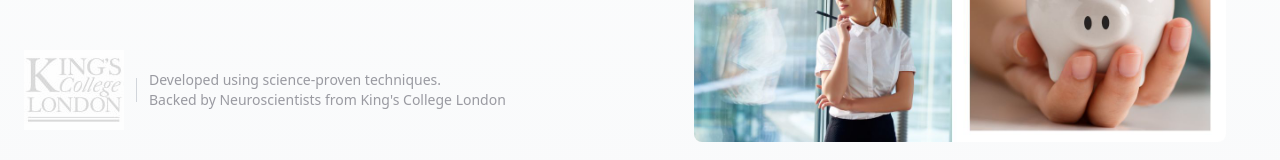
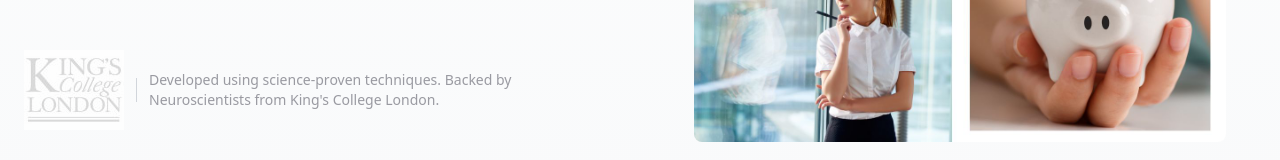
Before and after one commit to guivalerio82/pierce-website, a Next.js app: page / in a window 1280 px wide. Shown: the part 616-776 px from the top of the page. Built offline with nearby package versions, Linux system fonts and the light colour scheme; no server answers.

Commit message:
updated page

```diff
--- a/src/app/layout.tsx
+++ b/src/app/layout.tsx
@@ -24,10 +24,6 @@ export default function RootLayout({
 }: {
   children: React.ReactNode
 }) {
-  console.log('Current Environment:', process.env.NODE_ENV)
-  console.log('GA Measurement ID:', GA_MEASUREMENT_ID)
-  console.log('Base URL:', process.env.NEXT_PUBLIC_BASE_URL)
-
   const renderAnalytics = () => {
     if (process.env.NODE_ENV === 'production') {
       if (GA_MEASUREMENT_ID) {
--- a/src/app/page.tsx
+++ b/src/app/page.tsx
@@ -102,7 +102,7 @@ export default function Home() {
       <span className="border-l border-gray-300 h-6" />
       <p>
         Developed using science-proven techniques.
-        <br/>Backed by Neuroscientists from King's College London
+        Backed by Neuroscientists from King's College London.
       </p>
     </motion.div>
   );
```
